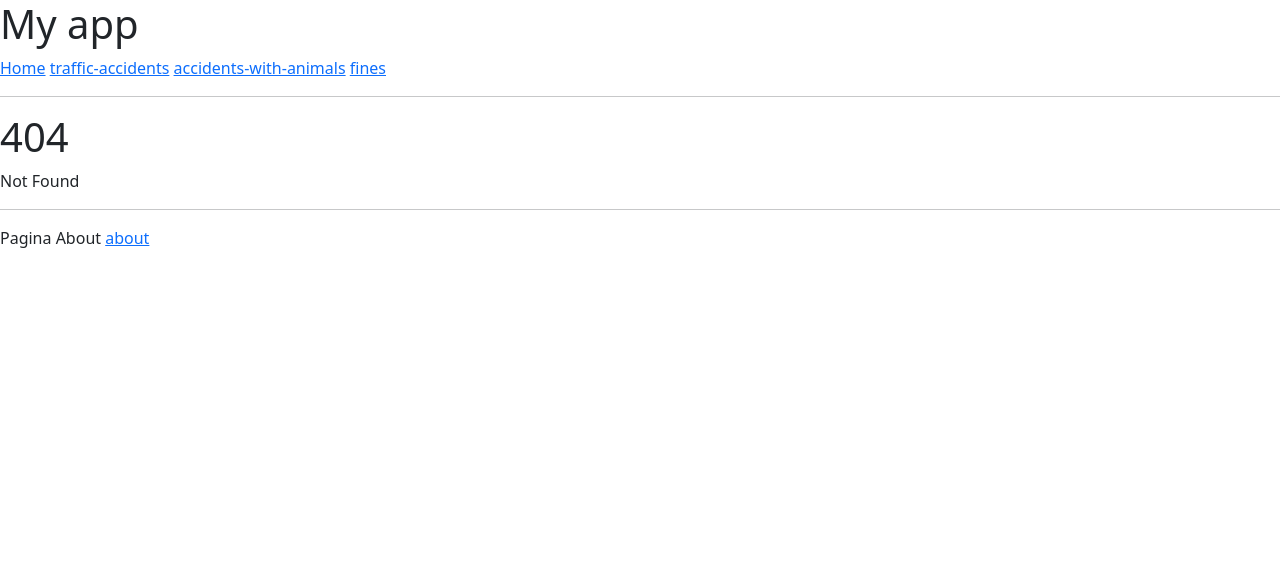
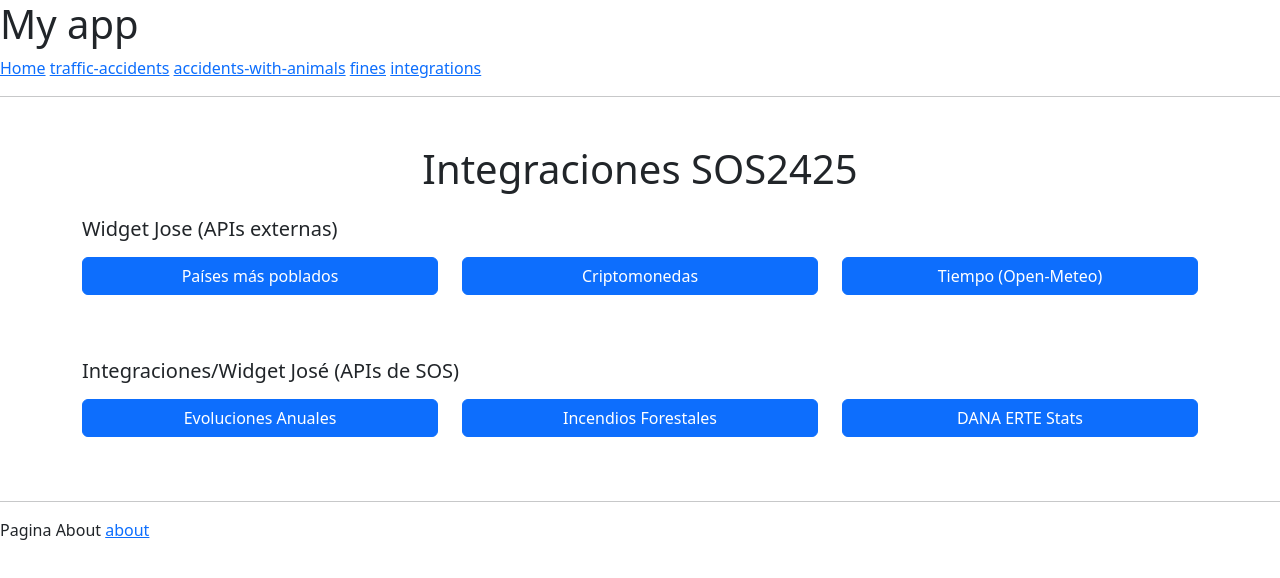
Before and after one commit to gti-sos/SOS2425-20, a SvelteKit app in the folder src/front/: page /integrations in a window 1280 px wide. Before the commit this address had no page. Shown: the top 578 px of the page. Built offline with nearby package versions, Linux system fonts and the light colour scheme.

Commit message:
vista de integraciones

```diff
--- a/src/front/src/routes/Header.svelte
+++ b/src/front/src/routes/Header.svelte
@@ -3,3 +3,4 @@
 <a href="/traffic-accidents">traffic-accidents</a>
 <a href="/accidents-with-animals">accidents-with-animals</a>
 <a href="/fines">fines</a>
+<a href="/integrations">integrations</a>
--- /dev/null
+++ b/src/front/src/routes/integrations/+page.svelte
@@ -0,0 +1,48 @@
+<!-- src/routes/integrations/+page.svelte -->
+<svelte:head>
+  <title>Integraciones SOS2425</title>
+  <link
+    href="https://cdn.jsdelivr.net/npm/bootstrap@5.3.2/dist/css/bootstrap.min.css"/>
+</svelte:head>
+
+<script>
+  // Widget Jose (apis externas)
+  const integracionesJose = [
+    { path: 'countries',    label: 'Países más poblados' },
+    { path: 'crypto',      label: 'Criptomonedas' },
+    { path: 'weather',     label: 'Tiempo (Open-Meteo)' }
+  ];
+
+  // "APIs de SOS" (botones bajo el mismo autor)
+  const apisDeSOS = [
+    { path: 'annual-evolutions', label: 'Evoluciones Anuales' },
+    { path: 'forest-fires',      label: 'Incendios Forestales' },
+    { path: 'dana-erte-stats',    label: 'DANA ERTE Stats' }
+  ];
+</script>
+
+<div class="container my-5">
+  <h1 class="text-center mb-4">Integraciones SOS2425</h1>
+
+  <h2 class="h5 mb-3">Widget Jose (APIs externas)</h2>
+  <div class="row mb-5">
+    {#each integracionesJose as integ}
+      <div class="col-6 col-md-4 mb-3">
+        <a href={`/integrations/${integ.path}`} class="btn btn-primary w-100">
+          {integ.label}
+        </a>
+      </div>
+    {/each}
+  </div>
+
+  <h2 class="h5 mb-3">Integraciones/Widget José (APIs de SOS)</h2>
+  <div class="row">
+    {#each apisDeSOS as api}
+      <div class="col-6 col-md-4 mb-3">
+        <a href={`/integrations/${api.path}`} class="btn btn-primary w-100">
+          {api.label}
+        </a>
+      </div>
+    {/each}
+  </div>
+</div>
```
Also changed, not shown: src/front/src/routes/integrations/countries/+page.svelte (renamed from src/front/src/routes/integrations/contries/+page.svelte).
